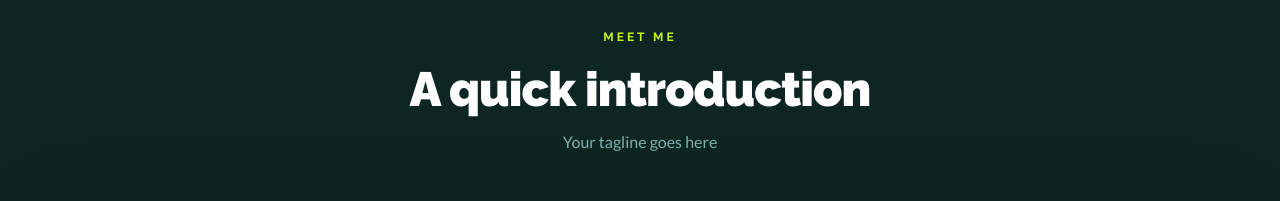
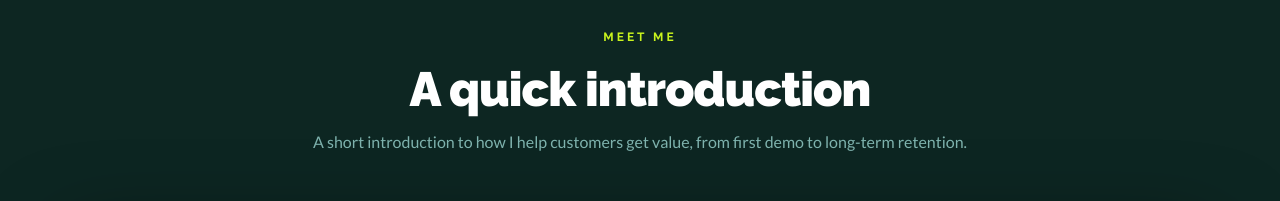
Before and after one commit to ohapatience/CSM, a React (Vite) app: page / in a window 1280 px wide. Shown: the part 1840-2041 px from the top of the page. Built offline with nearby package versions, Linux system fonts and the light colour scheme; grey boxes are pictures that could not be loaded.

Commit message:
first commit

```diff
--- a/src/components/VideoSection.jsx
+++ b/src/components/VideoSection.jsx
@@ -6,7 +6,8 @@ const VIDEO_URL = "https://youtu.be/-AEP5VoJc4E";
 
 const SECTION_LABEL = "Meet Me";
 const HEADING = "A quick introduction";
-const TAGLINE = "Your tagline goes here";
+const TAGLINE =
+  "A short introduction to how I help customers get value, from first demo to long-term retention.";
 
 // Converts a normal YouTube link into the embed link the page needs
 function getYouTubeEmbedUrl(url) {
@@ -49,7 +50,7 @@ export default function VideoSection() {
           >
             {HEADING}
           </h2>
-          <p className="text-base" style={{ color: "#7FB3AE" }}>
+          <p className="text-base max-w-2xl mx-auto" style={{ color: "#7FB3AE" }}>
             {TAGLINE}
           </p>
         </motion.div>
```
